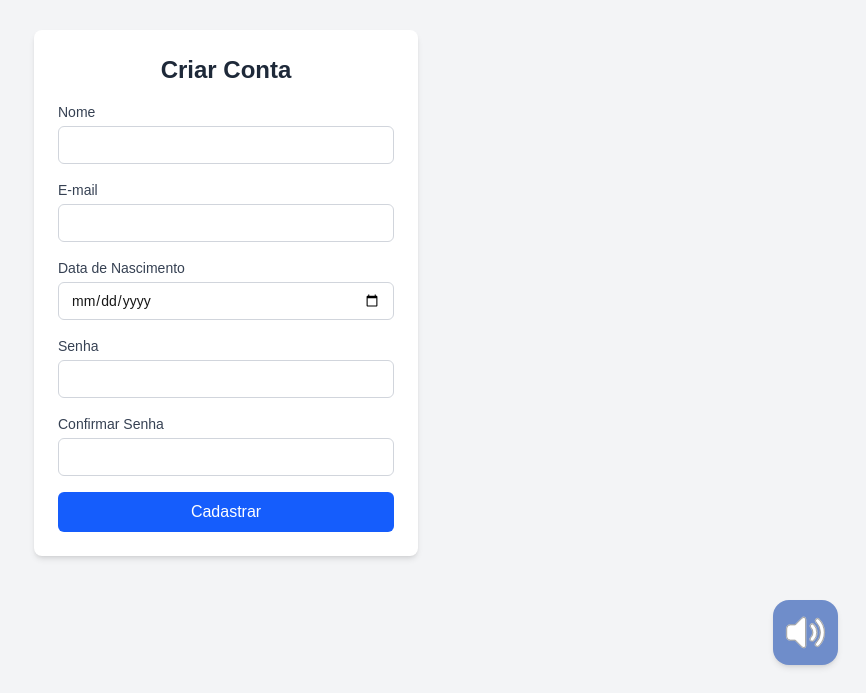
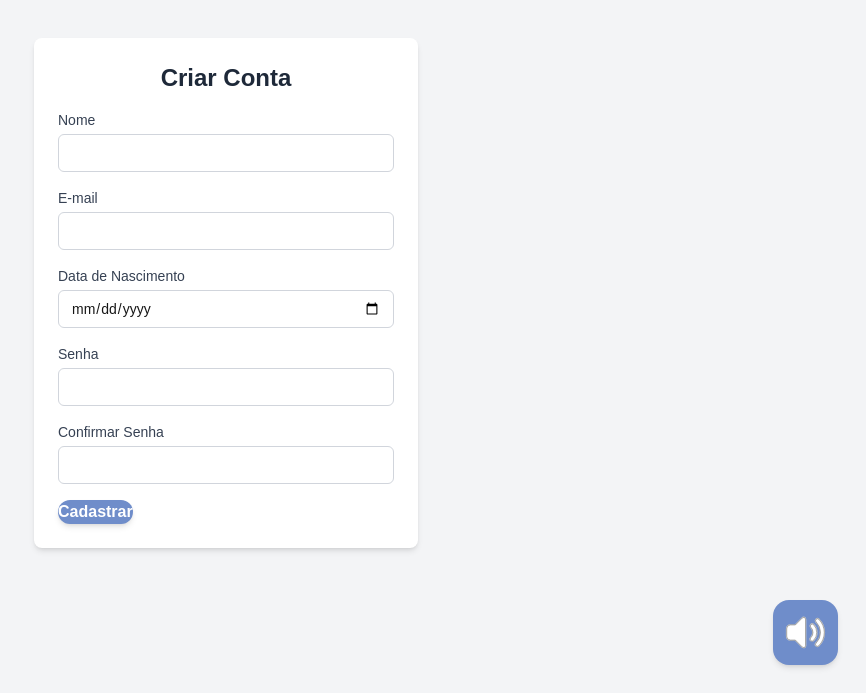
Before and after one commit to ClaudineiBraga1995/jogo, a Next.js app: page /registre in a window 1280 px wide. Shown: the part 107-800 px from the top of the page, without its empty margins (414-1280 px from the left). Built offline with nearby package versions, Linux system fonts and the light colour scheme.

Commit message:
Refatoração do componente button

```diff
--- a/components/ui/button.tsx
+++ b/components/ui/button.tsx
@@ -7,7 +7,7 @@ interface ButtonProps extends ButtonHTMLAttributes<HTMLButtonElement> {
 export function Button({ children, className = '', ...props }: ButtonProps) {
   return (
     <button
-      className={`w-full rounded-md bg-blue-600 px-4 py-2 font-medium text-white transition-colors hover:bg-blue-700 disabled:opacity-50 ${className}`}
+      className={`rounded-[12px] bg-[#6f8dca] font-bold text-white shadow-md transition-transform active:scale-95 hover:bg-[#5b7ab7] disabled:opacity-50 ${className}`}
       {...props}
     >
       {children}
```
